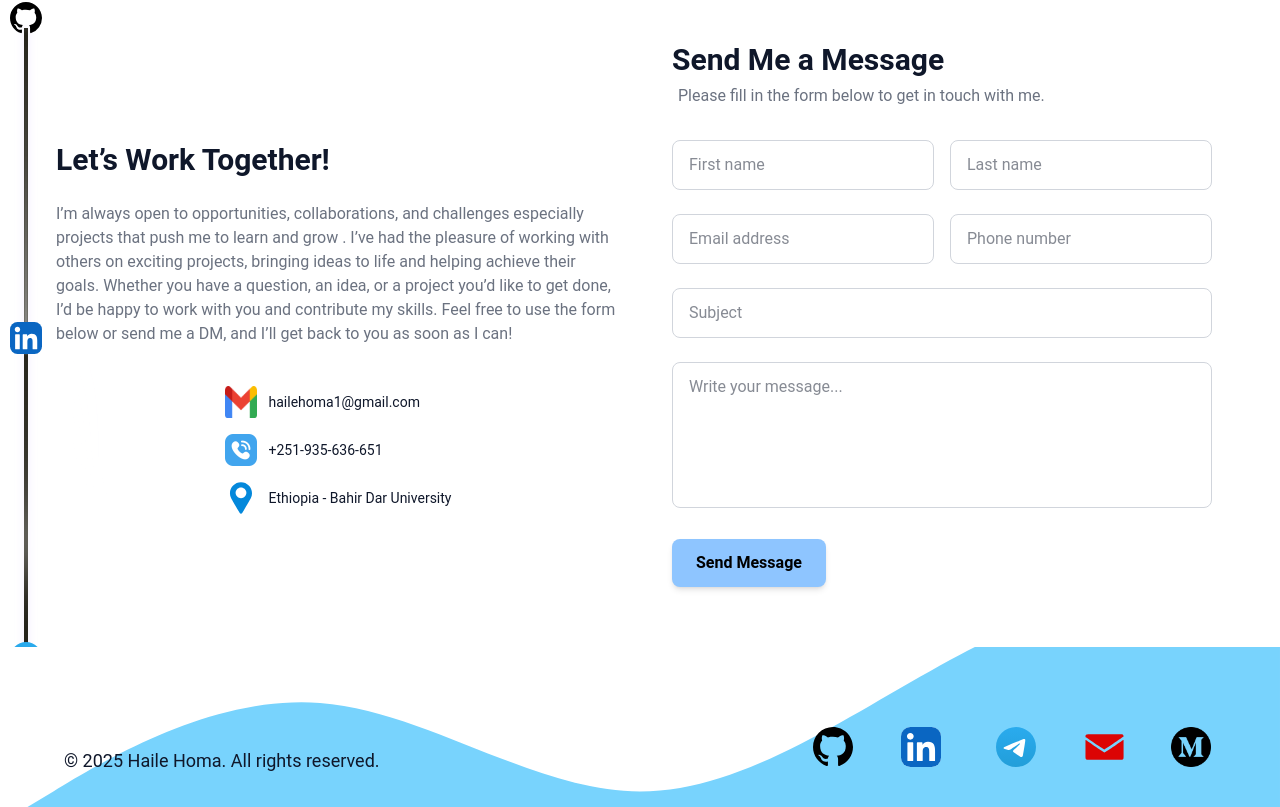
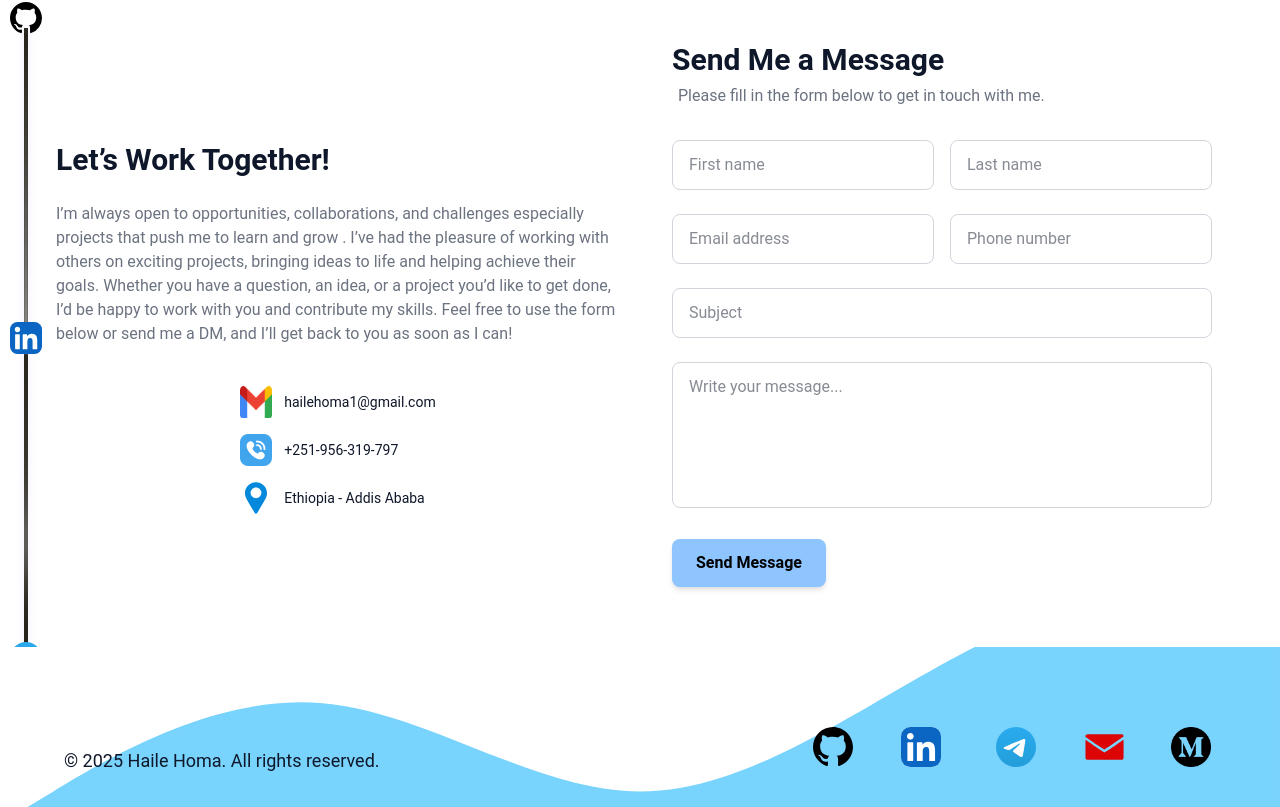
Before and after one commit to Haile-Homa/portfolio-haile-homa, a React (Vite) app in the folder portfolio/: page / in a window 1280 px wide. Shown: the part 6592-7399 px from the top of the page. Built offline with nearby package versions, Linux system fonts and the light colour scheme.

Commit message:
update contact details: change phone number and location

```diff
--- a/portfolio/src/components/Contact/ContactDetails.jsx
+++ b/portfolio/src/components/Contact/ContactDetails.jsx
@@ -32,7 +32,7 @@ const ContactDetails = () => {
                     variants={staggerLeftItem}
                     className="flex items-center w-full  gap-1 ">
                     <img src={assets.telephoneicon} className="w-8 h-8 mr-2" alt="Phone" />
-                    <span>+251-935-636-651</span>
+                    <span>+251-956-319-797</span>
                 </motion.div>
 
 
@@ -41,7 +41,7 @@ const ContactDetails = () => {
                     variants={staggerLeftItem}
                     className="flex items-center w-full gap-1">
                     <img src={assets.locationicon} className="w-8 h-8 mr-2" alt="Location" />
-                    <span>Ethiopia - Bahir Dar University</span>
+                    <span>Ethiopia - Addis Ababa</span>
                 </motion.div>
 
             </motion.div>
```
